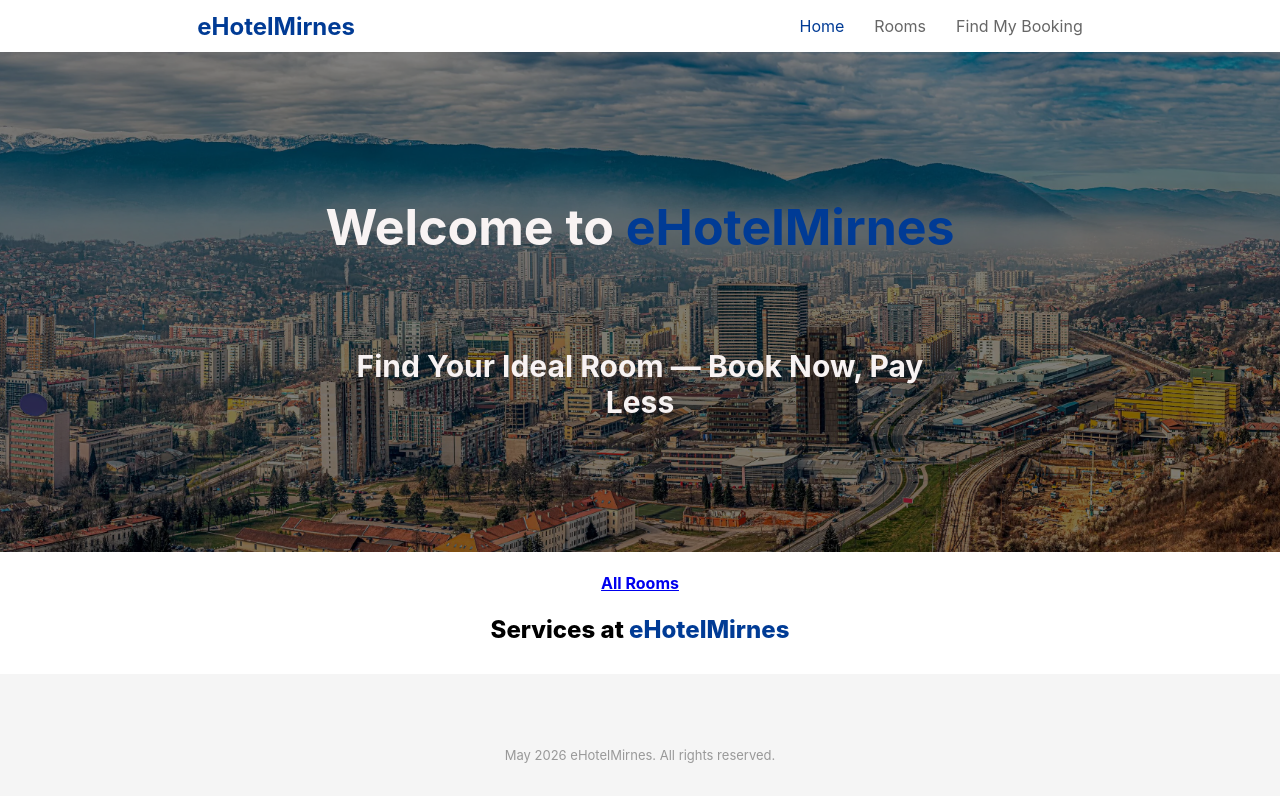
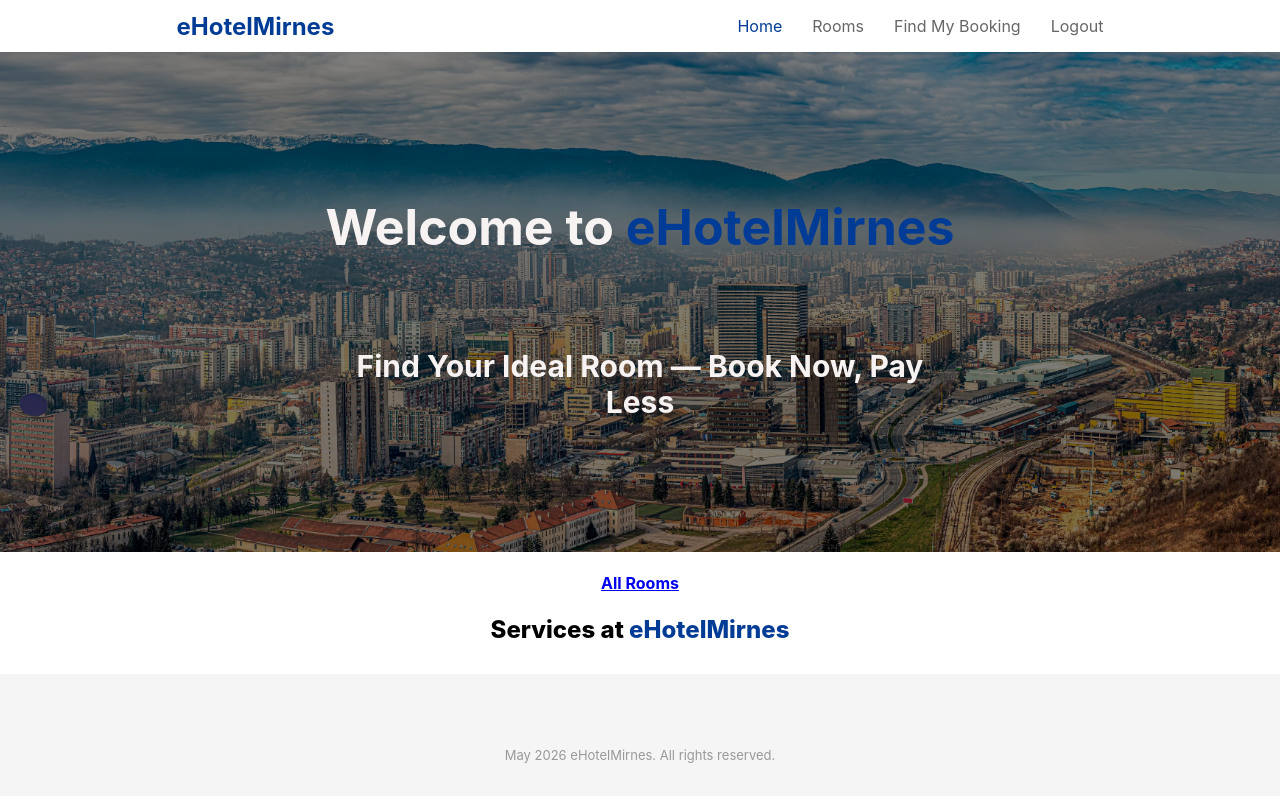
Before and after one commit to mbulic97/eHotelMirnes, a React (Create React App) app in the folder frontend/: page /home in a window 1280 px wide. Built offline with nearby package versions, Linux system fonts and the light colour scheme; sample sign-in values are in the browser's storage.

Commit message:
feat: add login/register navbar and logout support

```diff
--- a/frontend/src/component/common/NavBar.css
+++ b/frontend/src/component/common/NavBar.css
@@ -1,4 +1,4 @@
-.navbar{
+.navbar {
     display: flex;
     align-items: center;
     justify-content: space-around;
@@ -6,17 +6,20 @@
     padding-right: 10px;
 
 }
-li{
+
+li {
     display: inline;
     margin-left: 30px;
 
 }
-.navbar-brand a{
+
+.navbar-brand a {
     font-size: 24px;
     font-weight: bold;
     color: #003b95;
     text-decoration: none;
 }
+
 .navbar-ul li a {
     text-decoration: none;
     color: #666;
@@ -30,3 +33,14 @@ li{
 .navbar-ul li a.active {
     color: #003b95;
 }
+
+.logout {
+    text-decoration: none;
+    color: #666;
+    transition: color 0.5s;
+    cursor: pointer;
+}
+
+.logout:hover {
+    color: #003b95;
+}
--- a/frontend/src/component/common/Navbar.jsx
+++ b/frontend/src/component/common/Navbar.jsx
@@ -1,8 +1,19 @@
 import React from "react";
-import {NavLink} from "react-router-dom";
+import {NavLink, useNavigate} from "react-router-dom";
 import './NavBar.css'
+import ApiService from '../../service/ApiService'
 
 function Navbar(){
+    const isAuthenticated = ApiService.isAuthenticated();
+    const navigate = useNavigate();
+
+    const handleLogout = () =>{
+        const isLogout = window.confirm('Are you sure you want to logout this user?');
+        if(isLogout){
+            ApiService.logout()
+            navigate('/home');
+        }
+    };
     return (
         <nav className="navbar">
             <div className="navbar-brand">
@@ -12,6 +23,10 @@ function Navbar(){
                 <li><NavLink to="/home" className={({isActive}) => isActive ? "active" : ""}>Home</NavLink></li>
                 <li><NavLink to="/rooms" className={({isActive}) => isActive ? "active" : ""}>Rooms</NavLink></li>
                 <li><NavLink to="/find-booking" className={({isActive}) => isActive ? "active" : ""}>Find My Booking</NavLink></li>
+
+                {!isAuthenticated && <li><NavLink to="/login" className={({isActive}) => isActive ? "active" : ""}>Login</NavLink></li>}
+                {!isAuthenticated && <li><NavLink to="/register" className={({isActive}) => isActive ? "active" : ""}>Register</NavLink></li>}
+                {isAuthenticated && <li className="logout" onClick={handleLogout}>Logout</li>}
             </ul>
         </nav>
     )
--- a/frontend/src/service/ApiService.js
+++ b/frontend/src/service/ApiService.js
@@ -1,7 +1,17 @@
 import axios from "axios"
 
 export default class ApiService {
+
     static BASE_URL = "http://localhost:8080"
+
+    static getHeader() {
+        const token = localStorage.getItem("token");
+        return {
+            Authorization: `Bearer ${token}`,
+            "Content-Type": "application/json"
+        };
+    }
+
     static async registerUser(registration) {
         const response = await axios.post(`${this.BASE_URL}/auth/register`, registration)
         return response.data
@@ -11,4 +21,13 @@ export default class ApiService {
         const response = await axios.post(`${this.BASE_URL}/auth/login`, loginDetails)
         return response.data
     }
+
+    static logout(){
+        localStorage.removeItem('token')
+        localStorage.removeItem('role')
+    }
+    static isAuthenticated() {
+        const token = localStorage.getItem('role')
+        return !!token
+    }
 }
```
